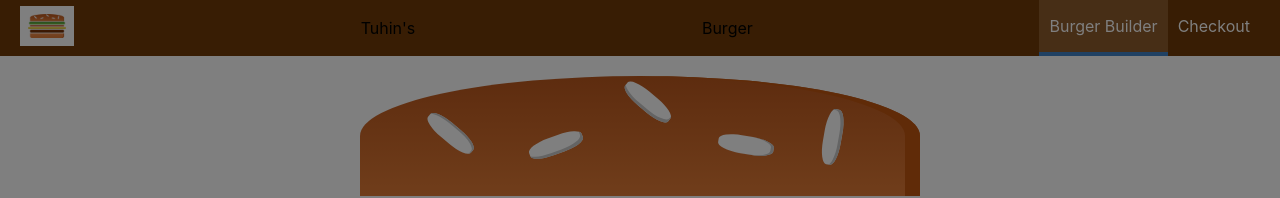
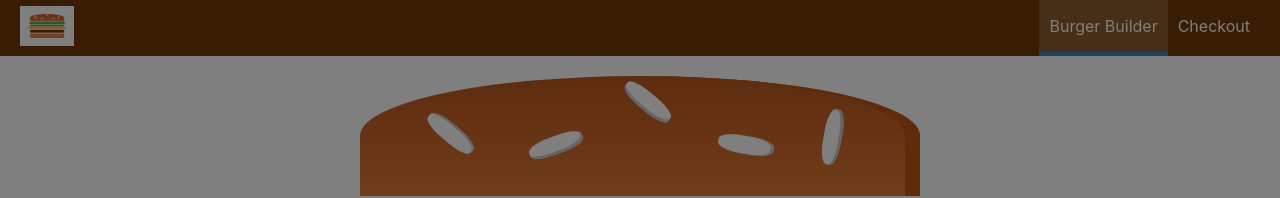
Before and after one commit to sayantabonny/Burger_Builder_Basic, a React (Create React App) app: page / in a window 1280 px wide. Shown: the top 198 px of the page. Built offline with nearby package versions, Linux system fonts and the light colour scheme; the HTML template or start-up script is replaced by a standard one.

Commit message:
Modyfing the toolbar

```diff
--- a/src/Components/Navigation/SideDrawer/SideDrawer.js
+++ b/src/Components/Navigation/SideDrawer/SideDrawer.js
@@ -7,11 +7,15 @@ import Aux from '../../../Hoc/hoc_Aux'
 
 const sideDrawer=(props)=>{
 
+    let attachedClassed=[classes.SideDrawer,classes.Closed]
+    if(props.open){
+        attachedClassed=[classes.SideDrawer,classes.Open]
+    }
     return(
 
         <Aux>
         <Backdrop show={props.open} clicked={props.closed}/>
-        <div className={classes.SideDrawer}>
+        <div className={attachedClassed.join(' ')}>
             <div className={classes.Logo}>
                 <Logo/>
             </div>
--- a/src/Components/Navigation/Toolbar/Toolbar.js
+++ b/src/Components/Navigation/Toolbar/Toolbar.js
@@ -7,8 +7,7 @@ const toolbar= (props)=>(
         <div className={classes.Logo}>
           <Logo />
         </div>
-        <div>Tuhin's</div>
-        <div>Burger</div>
+
         <nav className={classes.DesktopOnly}>
            <Navigation/>
         </nav>
```
